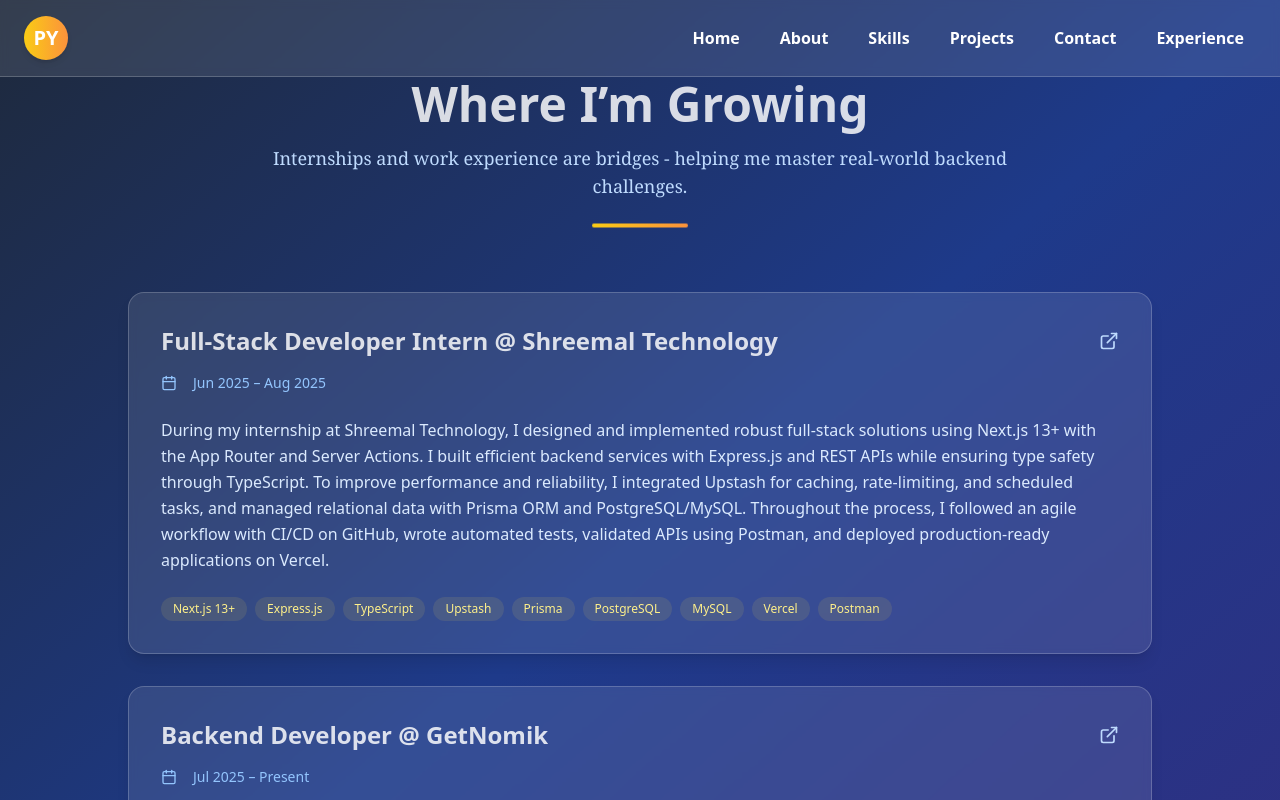
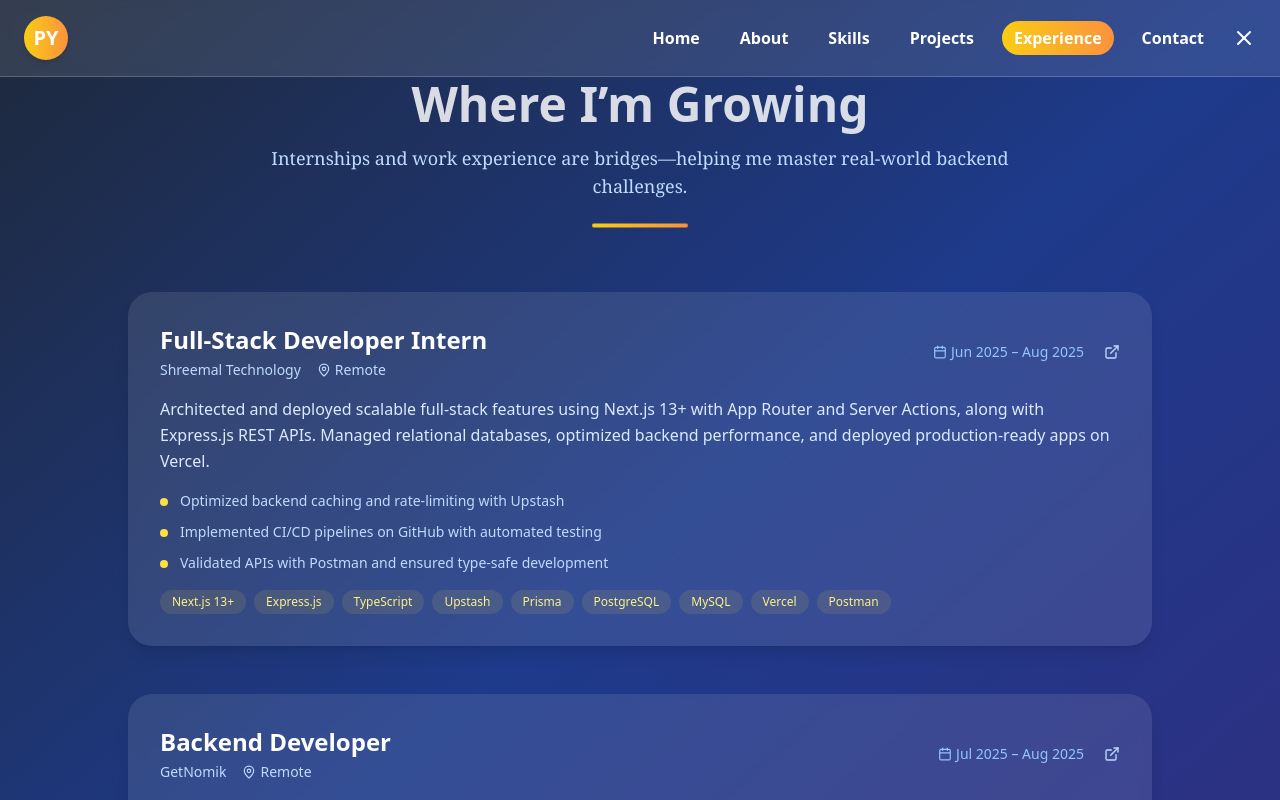
Before and after one commit to pprachhiii/Prachi-s-Portfolio, a React (Vite) app: page /experience in a window 1280 px wide. Shown: the top 800 px of the page. Built offline with nearby package versions, Linux system fonts and the light colour scheme.

Commit message:
updated and impoved ui

```diff
--- a/src/components/AboutSection.tsx
+++ b/src/components/AboutSection.tsx
@@ -10,31 +10,37 @@ const AboutSection = () => {
   return (
     <section
       id="about"
-      className="min-h-screen py-20 relative overflow-hidden bg-gradient-to-br from-slate-800 via-blue-900 to-indigo-900"
+      className="h-screen flex items-center justify-center relative overflow-hidden bg-gradient-to-br from-slate-800 via-blue-900 to-indigo-900"
     >
-      <div className="relative z-10 container mx-auto px-4">
-        <div className="grid grid-cols-1 lg:grid-cols-5 gap-12 items-start">
-          {/* RIGHT: Card */}
-          <div className="lg:col-span-2 flex justify-center">
-            <div className="relative w-72 sm:w-80 md:w-96">
-              {/* Card background glow */}
-              <div className="absolute inset-0 bg-gradient-to-br from-yellow-400/10 to-orange-400/10 rounded-3xl transform rotate-6" />
+      <div className="relative z-10 container mx-auto px-6 pt-24">
+        {/* pt-24 ensures content clears the fixed navbar */}
 
-              {/* Main Card */}
+        {/* Outer Glass Div */}
+        <div className="bg-white/5 backdrop-blur-md border border-white/10 rounded-3xl shadow-2xl p-8 h-[80vh] flex flex-col">
+
+          {/* Heading */}
+          <h2 className="text-4xl md:text-5xl font-bold mb-8 text-center bg-gradient-to-r from-yellow-400 to-orange-400 text-transparent bg-clip-text">
+            About Me
+          </h2>
+
+          {/* Content Grid */}
+          <div className="grid md:grid-cols-2 gap-10 flex-grow items-center">
+            {/* LEFT: Single Big Card */}
+            <div className="relative w-full h-full flex items-center justify-center">
+              <div className="absolute inset-0 bg-gradient-to-br from-yellow-400/10 to-orange-400/10 rounded-3xl transform rotate-3" />
               <div
-                className={`relative bg-white/10 backdrop-blur-sm border border-white/20 rounded-3xl overflow-hidden shadow-2xl transition-all duration-1000 delay-300 ${
+                className={`relative bg-white/10 backdrop-blur-sm border border-white/20 rounded-3xl overflow-hidden shadow-2xl w-full h-full transition-all duration-1000 delay-300 ${
                   isVisible ? "opacity-100 scale-100" : "opacity-0 scale-95"
                 }`}
               >
-                <div className="p-8 text-white z-10 relative space-y-4">
+                <div className="p-6 md:p-8 text-white h-full flex flex-col justify-center">
                   <div className="text-center">
-                    {/* Gradient Circle */}
-                    <div className="w-24 h-24 bg-gradient-to-br from-yellow-400 to-orange-400 rounded-full mx-auto mb-6 flex items-center justify-center">
-                      <span className="text-white text-2xl font-bold">P</span>
+                    <div className="w-16 h-16 md:w-20 md:h-20 bg-gradient-to-br from-yellow-400 to-orange-400 rounded-full mx-auto mb-4 flex items-center justify-center">
+                      <span className="text-white text-xl font-bold">P</span>
                     </div>
-                    <h4 className="text-xl font-semibold mb-1">Prachi</h4>
-                    <p className="text-blue-200">Full-Stack Developer</p>
-                    <div className="space-y-2 text-sm mt-4">
+                    <h4 className="text-lg md:text-xl font-semibold mb-1">Prachi</h4>
+                    <p className="text-blue-200 text-sm md:text-base">Full-Stack Developer</p>
+                    <div className="space-y-2 text-xs md:text-sm mt-4">
                       <div className="flex justify-between text-blue-300">
                         <span>Experience:</span>
                         <span>Growing Strong</span>
@@ -49,20 +55,26 @@ const AboutSection = () => {
                 <div className="absolute inset-0 bg-gradient-to-t from-black/20 to-transparent" />
               </div>
             </div>
-          </div>
 
-          {/* LEFT: Heading + Text */}
-          <div className="lg:col-span-3 flex flex-col justify-start">
-            <h2 className="text-5xl font-bold mb-8 text-left bg-gradient-to-r from-yellow-400 to-orange-400 text-transparent bg-clip-text">
-              About Me
-            </h2>
-            <div className="text-lg text-blue-200">
-              <p className="leading-relaxed">
-                Full-stack developer specializing in backend systems that prioritize performance, scalability, and maintainability. Strong collaborator with a focus on clean code and efficient development workflows.
-              </p>
-              <p className="leading-relaxed">
-                Experienced in designing APIs, integrating services, and building robust architectures that support real-world applications.
-              </p>
+            {/* RIGHT: Text (centered) */}
+            <div className="flex flex-col justify-center h-full">
+              <div className="text-base md:text-lg text-blue-200 space-y-4 leading-relaxed">
+                <p>
+                  Full-stack developer specializing in backend systems that
+                  prioritize performance, scalability, and maintainability. Strong
+                  collaborator with a focus on clean code and efficient
+                  development workflows.
+                </p>
+                <p>
+                  Experienced in designing APIs, integrating services, and
+                  building robust architectures that support real-world
+                  applications.
+                </p>
+                <p>
+                  Beyond coding, I’m passionate about creating impactful
+                  solutions that connect people and bring ideas to life.
+                </p>
+              </div>
             </div>
           </div>
         </div>
--- a/src/components/ExperienceSection.tsx
+++ b/src/components/ExperienceSection.tsx
@@ -1,21 +1,34 @@
-import { ExternalLink, Calendar } from 'lucide-react';
+import { motion } from "framer-motion";
+import { Calendar, ExternalLink, MapPin } from "lucide-react";
 
 const ExperienceSection = () => {
   const internships = [
     {
       role: 'Full-Stack Developer Intern',
       company: 'Shreemal Technology',
+      location: 'Remote',
       link: 'https://www.linkedin.com/company/shreemal-technology/',
       duration: 'Jun 2025 – Aug 2025',
-      description: `During my internship at Shreemal Technology, I designed and implemented robust full-stack solutions using Next.js 13+ with the App Router and Server Actions. I built efficient backend services with Express.js and REST APIs while ensuring type safety through TypeScript. To improve performance and reliability, I integrated Upstash for caching, rate-limiting, and scheduled tasks, and managed relational data with Prisma ORM and PostgreSQL/MySQL. Throughout the process, I followed an agile workflow with CI/CD on GitHub, wrote automated tests, validated APIs using Postman, and deployed production-ready applications on Vercel.`,
+      description: `Architected and deployed scalable full-stack features using Next.js 13+ with App Router and Server Actions, along with Express.js REST APIs. Managed relational databases, optimized backend performance, and deployed production-ready apps on Vercel.`,
+      achievements: [
+        "Optimized backend caching and rate-limiting with Upstash",
+        "Implemented CI/CD pipelines on GitHub with automated testing",
+        "Validated APIs with Postman and ensured type-safe development"
+      ],
       tech: ['Next.js 13+', 'Express.js', 'TypeScript', 'Upstash', 'Prisma', 'PostgreSQL', 'MySQL', 'Vercel', 'Postman']
     },
     {
       role: 'Backend Developer',
       company: 'GetNomik',
+      location: 'Remote',
       link: 'https://www.linkedin.com/company/getnomik/',
-      duration: 'Jul 2025 – Present',
-      description: `At GetNomik, I am developing secure and modular backend systems using Node.js and Express.js. My work includes creating scalable RESTful APIs and implementing efficient server-side logic for high-performance applications. I handle authentication with JWT, set up role-based access control (RBAC), and configure transactional email workflows with SMTP. Additionally, I integrated Razorpay payment solutions to streamline user transactions and designed optimized MySQL databases to ensure data integrity and smooth operations across backend services.`,
+      duration: 'Jul 2025 – Aug 2025',
+      description: `Developed modular and scalable backend services using Node.js and Express.js. Engineered secure infrastructure and optimized MySQL databases.`,
+      achievements: [
+        "Built secure JWT-based authentication and RBAC system",
+        "Integrated Razorpay payments and transactional emails",
+        "Ensured smooth backend operations with MySQL optimization"
+      ],
       tech: ['Node.js', 'Express.js', 'MySQL', 'JWT', 'RBAC', 'SMTP', 'Razorpay']
     }
   ];
@@ -29,51 +42,71 @@ const ExperienceSection = () => {
             Where I’m Growing
           </h2>
           <p className="text-lg text-blue-200 max-w-3xl mx-auto font-serif">
-            Internships and work experience are bridges - helping me master real-world backend challenges.
+            Internships and work experience are bridges—helping me master real-world backend challenges.
           </p>
           <div className="w-24 h-1 bg-gradient-to-r from-yellow-400 to-orange-400 mx-auto mt-6 rounded-full animate-bounce" />
         </div>
 
-        {/* Internship Cards */}
-        <div className="flex flex-col gap-8">
-          {internships.map((internship, idx) => (
-            <div
-              key={idx}
-              className="bg-white/10 backdrop-blur-sm rounded-2xl p-8 border border-white/20 shadow-lg transition-all duration-500 group"
+        {/* Experience Cards */}
+        <div className="space-y-12">
+          {internships.map((internship, index) => (
+            <motion.div
+              key={internship.company}
+              whileHover={{ x: index % 2 === 0 ? -10 : 10 }}
+              transition={{ type: "spring", stiffness: 100 }}
+              className="flex items-start gap-8"
             >
-              <div className="flex flex-col md:flex-row md:justify-between md:items-center mb-4">
-                <h3 className="text-2xl font-bold text-white group-hover:text-yellow-300 transition-colors animate-pulse">
-                  {internship.role} @ {internship.company}
+              {/* Content */}
+              <div className="bg-white/10 backdrop-blur-sm rounded-3xl p-8 flex-1 shadow-lg">
+                <div className="flex flex-col md:flex-row md:items-center md:justify-between mb-4">
+                  <div>
+                    {/* Position without fade */}
+                    <h3 className="text-2xl font-bold text-white mb-1">
+                      {internship.role}
                     </h3>
+                    <div className="flex items-center gap-4 text-blue-200 text-sm">
+                      <span className="font-medium">{internship.company}</span>
+                      <div className="flex items-center gap-1">
+                        <MapPin size={14} />
+                        <span>{internship.location}</span>
+                      </div>
+                    </div>
+                  </div>
+                  <div className="flex items-center gap-1 text-sm text-blue-300 mt-2 md:mt-0">
+                    <Calendar size={14} />
+                    <span>{internship.duration}</span>
                     <a
                       href={internship.link}
                       target="_blank"
                       rel="noopener noreferrer"
-                  className="mt-2 md:mt-0 text-blue-200 hover:text-yellow-400 transition-colors"
+                      className="ml-4 text-blue-200 hover:text-yellow-400 transition-colors"
                       title={`View ${internship.company} on LinkedIn`}
                     >
-                  <ExternalLink className="w-5 h-5" />
+                      <ExternalLink size={16} />
                     </a>
                   </div>
-
-              <div className="flex items-center gap-4 text-blue-300 text-sm mb-6">
-                <Calendar className="w-4 h-4" />
-                <span>{internship.duration}</span>
                 </div>
 
-              <p className="text-blue-100 mb-6 leading-relaxed whitespace-pre-line">{internship.description}</p>
+                <p className="text-blue-100 leading-relaxed mb-4">{internship.description}</p>
+
+                <div className="space-y-2 mb-4">
+                  {internship.achievements.map((achievement, idx) => (
+                    <div key={idx} className="flex items-start gap-3">
+                      <div className="w-2 h-2 bg-yellow-300 rounded-full mt-2 flex-shrink-0" />
+                      <span className="text-blue-200 text-sm leading-relaxed">{achievement}</span>
+                    </div>
+                  ))}
+                </div>
 
                 <div className="flex flex-wrap gap-2">
                   {internship.tech.map((tech) => (
-                  <span
-                    key={tech}
-                    className="px-3 py-1 bg-yellow-300/10 text-yellow-200 rounded-full text-xs font-medium transition-all hover:bg-yellow-300/30 hover:text-white"
-                  >
+                    <span key={tech} className="px-3 py-1 bg-yellow-300/10 text-yellow-200 rounded-full text-xs font-medium transition-all hover:bg-yellow-300/30 hover:text-white">
                       {tech}
                     </span>
                   ))}
                 </div>
               </div>
+            </motion.div>
           ))}
         </div>
       </div>
--- a/src/components/NavbarSection.tsx
+++ b/src/components/NavbarSection.tsx
@@ -1,26 +1,41 @@
 import { useState } from "react";
-import { Link } from "react-router-dom";
-import { Menu } from "lucide-react";
+import { Link, useLocation } from "react-router-dom";
+import { Menu, X } from "lucide-react";
 
 const NavbarSection = () => {
   const [isOpen, setIsOpen] = useState(false);
+  const [isVisible, setIsVisible] = useState(true);
+  const location = useLocation();
 
   const navItems = [
     { path: "/", label: "Home" },
     { path: "/about", label: "About" },
     { path: "/skills", label: "Skills" },
     { path: "/projects", label: "Projects" },
+    { path: "/experience", label: "Experience" },
     { path: "/contact", label: "Contact" },
-    { path: "/experience", label: "Experience" },
   ];
+
+  if (!isVisible) {
+    return (
+      <button
+        onClick={() => setIsVisible(true)}
+        className="fixed top-4 right-4 z-50 p-2 rounded-md bg-gradient-to-r from-yellow-400 to-orange-400 text-white shadow-md"
+      >
+        <Menu className="h-6 w-6" />
+      </button>
+    );
+  }
 
   return (
     <header className="fixed w-full z-50 backdrop-blur-sm bg-white/10 border-b border-white/20">
       <nav className="flex justify-between items-center px-6 py-4 max-w-7xl mx-auto text-white">
+        {/* Logo */}
         <div className="w-11 h-11 flex items-center justify-center rounded-full bg-gradient-to-r from-yellow-400 to-orange-400 text-white font-bold text-xl shadow-md">
           PY
         </div>
 
+        {/* Mobile toggle */}
         <button
           className="lg:hidden block text-white focus:outline-none"
           onClick={() => setIsOpen(!isOpen)}
@@ -28,23 +43,39 @@ const NavbarSection = () => {
           <Menu className="h-6 w-6" />
         </button>
 
+        {/* Nav + Close */}
+        <div className="flex items-center gap-4">
           <ul
             className={`${
               isOpen ? "block mt-4" : "hidden"
             } lg:flex lg:items-center gap-4 text-base font-semibold transition-all duration-300`}
           >
-          {navItems.map(({ path, label }) => (
+            {navItems.map(({ path, label }) => {
+              const isActive = location.pathname === path;
+              return (
                 <li key={path}>
                   <Link
                     to={path}
                     onClick={() => setIsOpen(false)}
-                className="relative px-3 py-1.5 text-white transition duration-300 rounded-full hover:text-white hover:bg-gradient-to-r from-yellow-400 to-orange-400"
+                    className={`relative px-3 py-1.5 transition duration-300 rounded-full
+                      ${isActive
+                        ? "bg-gradient-to-r from-yellow-400 to-orange-400 text-white"
+                        : "text-white hover:text-white hover:bg-gradient-to-r from-yellow-400 to-orange-400"}`}
                   >
                     {label}
                   </Link>
                 </li>
-          ))}
+              );
+            })}
           </ul>
+
+          <button
+            onClick={() => setIsVisible(false)}
+            className="text-white hover:text-yellow-400 transition"
+          >
+            <X className="h-6 w-6" />
+          </button>
+        </div>
       </nav>
     </header>
   );
--- a/src/components/ProjectsSection.tsx
+++ b/src/components/ProjectsSection.tsx
@@ -21,7 +21,7 @@ const ProjectsSection = () => {
 
   const projects = [
     {
-      title: "MERN Ecommerce-App",
+      title: "Ecommerce-App",
       description:
         "Full-featured ecommerce app with product management, user authentication, PayPal integration, and real-time order tracking.",
       tech: ["MongoDB", "Express", "React", "Node.js", "PayPal API"],
@@ -29,28 +29,28 @@ const ProjectsSection = () => {
       live: "https://e-commerce-app-1-652v.onrender.com",
     },
     {
-      title: "MERN Chat-App",
+      title: "Chat App",
       description:
-        "Real-time messaging app using WebSockets with JWT login, online user status, and scalable backend architecture.",
-      tech: ["MongoDB", "Express", "React", "Node.js", "Socket.IO"],
-      github: "https://github.com/pprachhiii/MERN-Chat-App",
-      live: "https://chat-app-somd.onrender.com",
+        "Built a full-stack real-time one-to-one chat application with secure JWT authentication, media sharing, and live messaging. Includes user profile management, online presence tracking, and cloud-based media storage.",
+      tech: ["React", "Express.js", "Socket.IO", "MongoDB", "JWT"],
+      github: "https://github.com/pprachhiii/chat-app",
+      live: "https://chat-app-somd.onrender.com/login",
     },
     {
-      title: "StayEase – Booking Platform",
+      title: "Rental Listing Platform",
       description:
-        "Airbnb-style app for listing and booking stays with location filters, session auth, and responsive UI.",
-      tech: ["React", "Next.js", "MongoDB", "Tailwind CSS"],
-      github: "https://github.com/pprachhiii/stayease",
-      live: "https://stayease-smsm.onrender.com",
+        "Created a rental marketplace featuring dynamic property listings and secure session management. Optimized image upload and delivery to enhance user experience and reduce load times.",
+      tech: ["React", "Next.js", "MongoDB", "Tailwind CSS", "Session Auth"],
+      github: "https://github.com/pprachhiii/StayEase",
+      live: "https://stayease-smsm.onrender.com/listings",
     },
     {
-      title: "Item-manager Website",
+      title: "Item-Manager",
       description:
-        "A responsive full-stack CRUD platform using React + TypeScript and efficient global state management.",
-      tech: ["React", "TypeScript", "Tailwind", "Redux Toolkit", "Node.js"],
-      github: "https://github.com/pprachhiii/item-manager-typescript",
-      live: "https://ta-da.onrender.com",
+        "Developed a full-stack CRUD application with a modular codebase for scalable feature additions. Implemented global state synchronization to maintain a consistent UI across sessions.",
+      tech: ["React", "Tailwind CSS", "Vite", "Node.js", "CRUD"],
+      github: "https://github.com/pprachhiii/item-manager",
+      live: "https://item-manager-cee0.onrender.com/",
     },
     {
       title: "FasalForecast – Crop Recommender",
--- a/src/hooks/use-toast.ts
+++ b/src/hooks/use-toast.ts
@@ -90,8 +90,6 @@ export const reducer = (state: State, action: Action): State => {
     case "DISMISS_TOAST": {
       const { toastId } = action
 
-      // ! Side effects ! - This could be extracted into a dismissToast() action,
-      // but I'll keep it here for simplicity
       if (toastId) {
         addToRemoveQueue(toastId)
       } else {
```
Also changed, not shown: package.json (+1 -1 lines), src/components/ContactSection.tsx (+19 -7 lines), src/components/SkillsSection.tsx (+20 -28 lines), 1 other file (tests, documents, lock files or other folders). Lines whose indentation alone changed are shown as unchanged.
